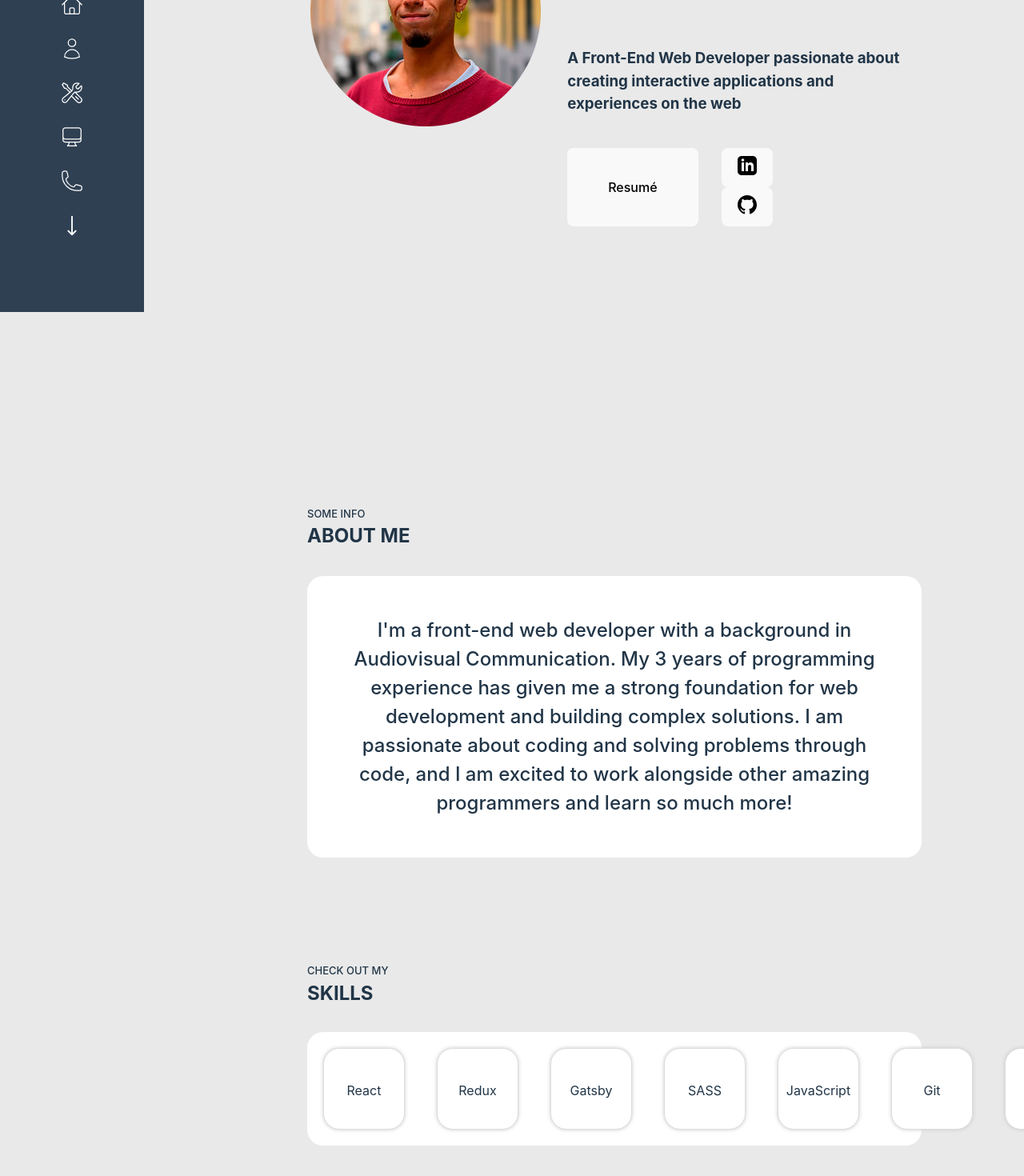
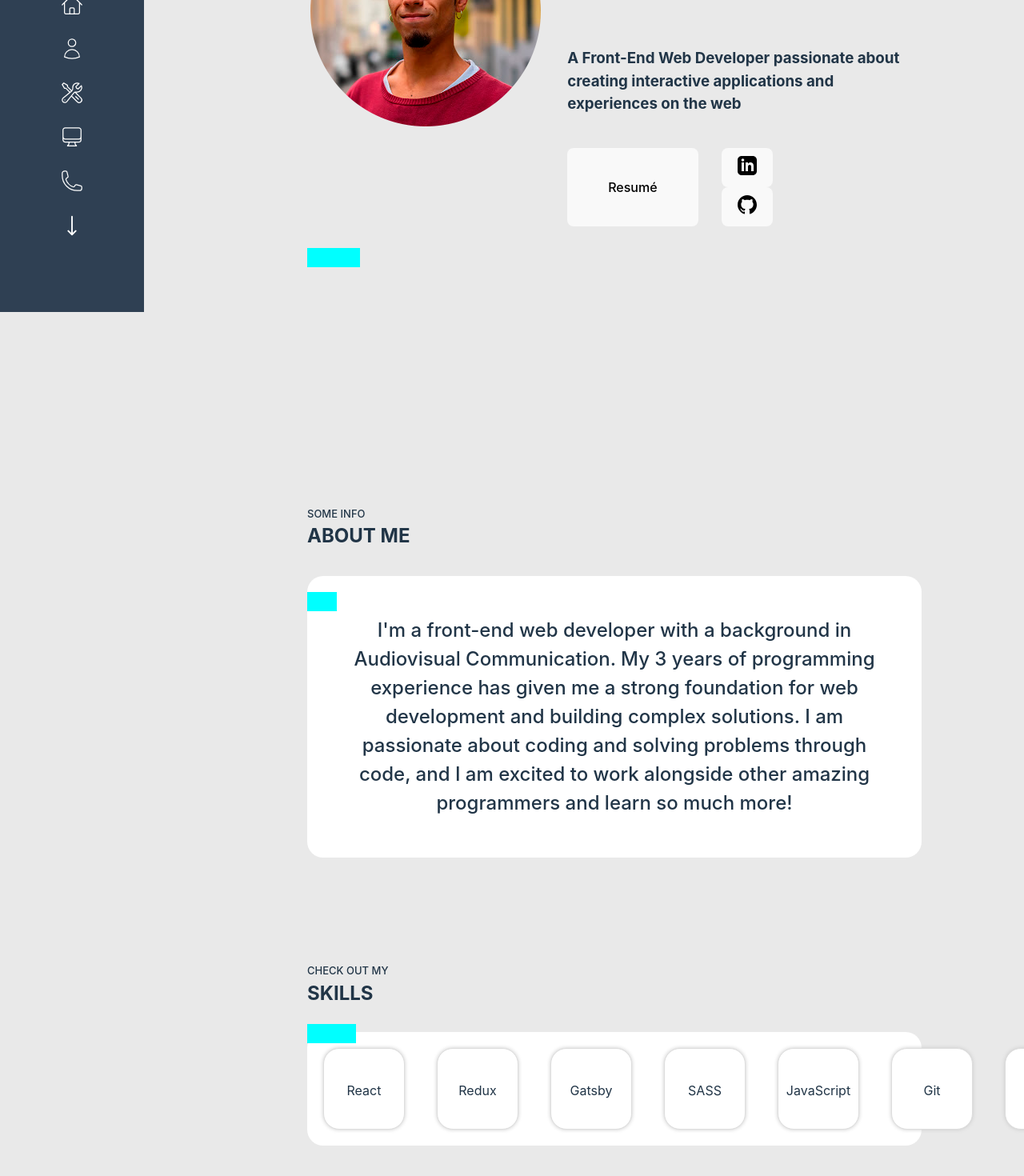
Before and after one commit to MSiestoGarabana/webfolio-msiesto, a React (Vite) app: page / in a window 1280 px wide. Shown: the part 410-1880 px from the top of the page at 80% size. Built offline with nearby package versions, Linux system fonts and the light colour scheme.

Commit message:
creating and positioning invisible togo-to´s

```diff
--- a/src/Main.css
+++ b/src/Main.css
@@ -5,6 +5,17 @@
     width: 60%;
     margin-left: 30%;
 }
-.footer{
-
+.invisible__goto{
+    background-color: aqua;
+    position: absolute;
+    color: transparent;
 }
+#goto__aboutme{
+margin-top: 720px;
+}
+#goto__skills{
+margin-top: 1150px ;
+}
+#goto__projects{
+margin-top: 1690px;
+}
--- a/src/main.tsx
+++ b/src/main.tsx
@@ -10,8 +10,17 @@ function Main() {
   return (
     <div id="home" className="Main">
       <Header />
+      <div id="goto__aboutme" className="invisible__goto">
+        aboutme
+      </div>
       <AboutMe />
+      <div id="goto__skills" className="invisible__goto">
+        skills
+      </div>
       <Skills />
+      <div id="goto__projects" className="invisible__goto">
+        projects
+      </div>
       <Projects />
       <Contact />
       <footer className="footer" id="bottom">
```
